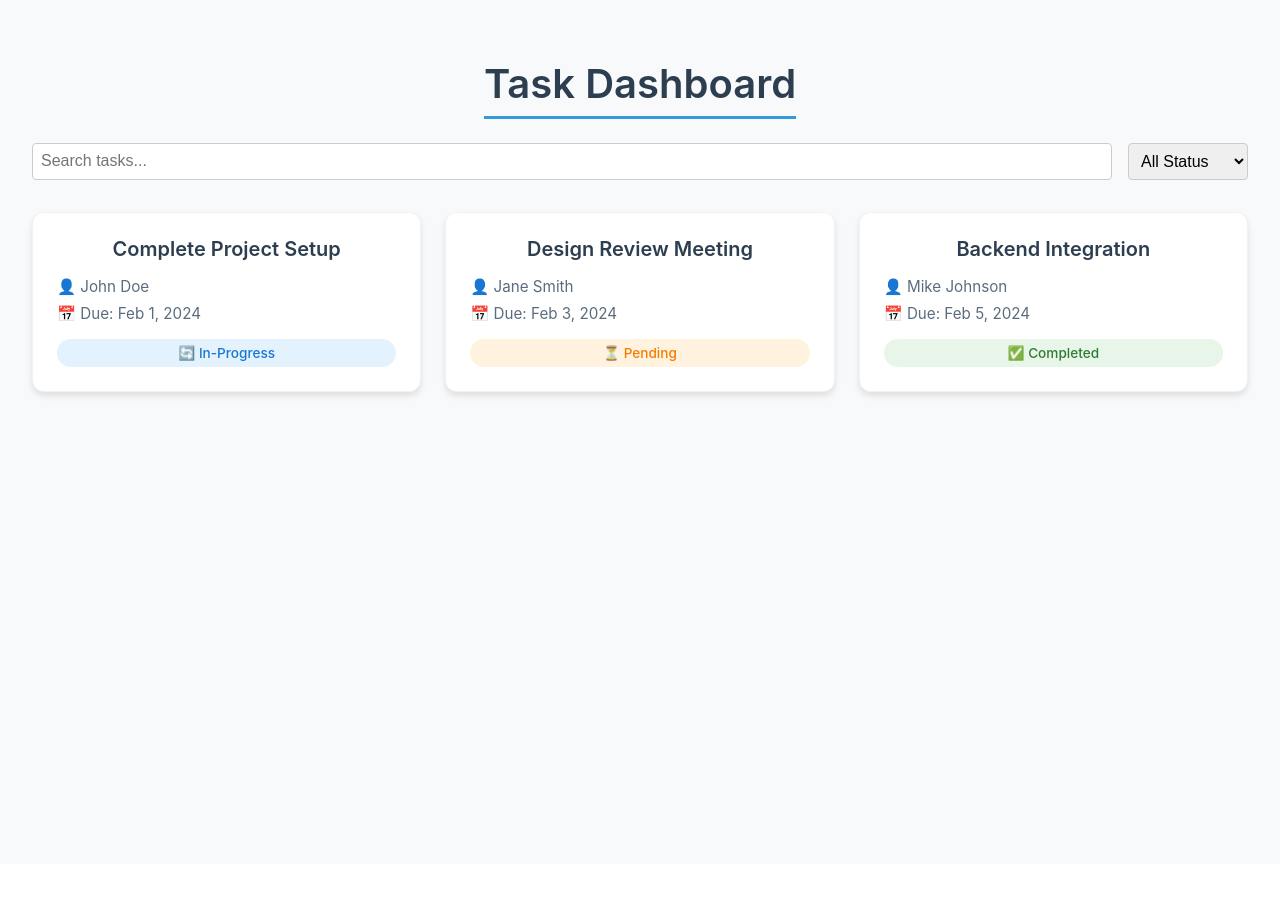
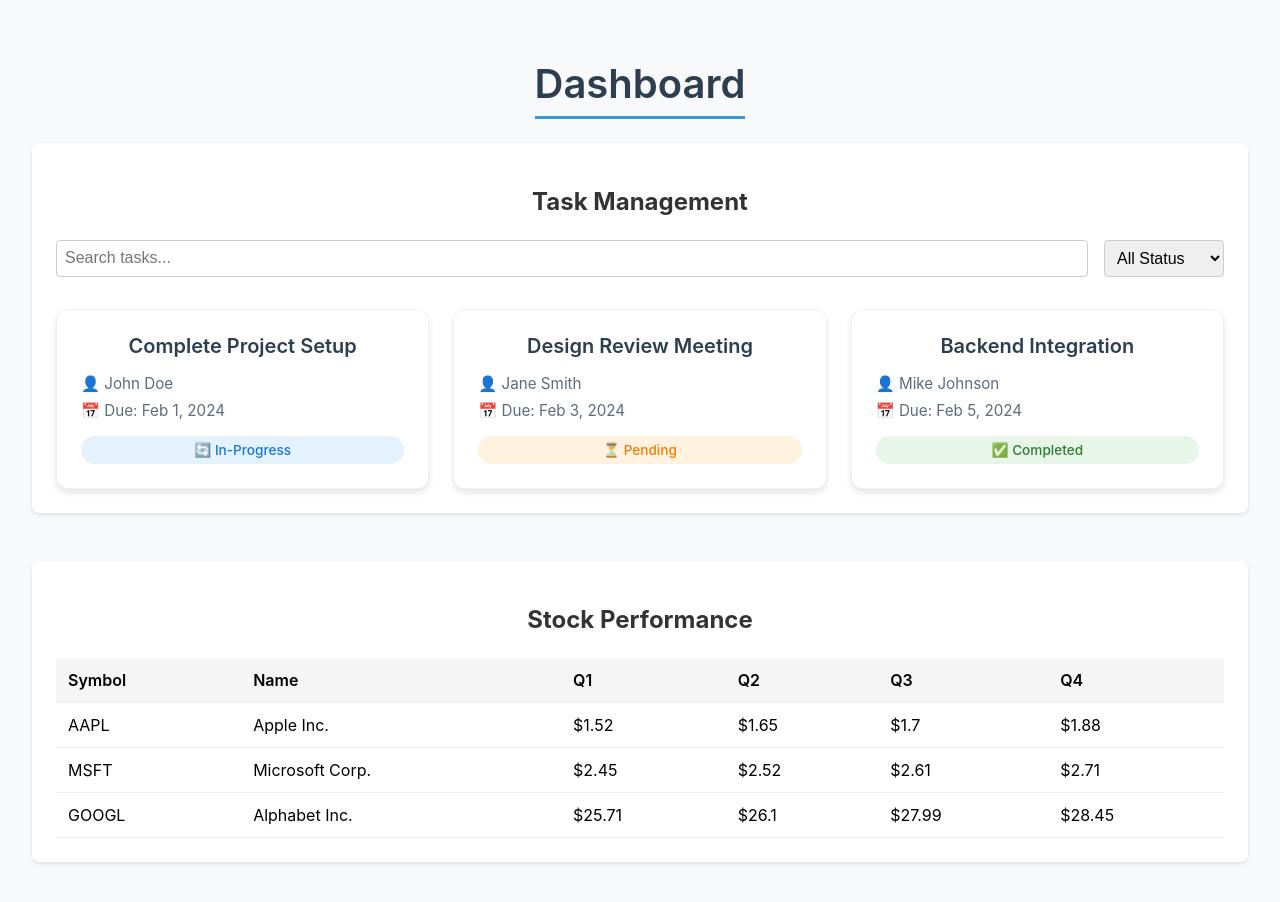
Before and after one commit to birendrabpl/React-Course, a React (Create React App) app: page / in a window 1280 px wide. Shown: the top 902 px of the page. Before the commit the page ends 864 px from the top, so only its background shows below. Built offline with nearby package versions, Linux system fonts and the light colour scheme.

Commit message:
Added a new stock Table section for listing results

```diff
--- a/src/components/Dashboard.css
+++ b/src/components/Dashboard.css
@@ -1,5 +1,5 @@
 .dashboard {
-  padding: 32px;
+  padding: 2rem;
   max-width: 1400px;
   margin: 0 auto;
   background-color: #f8f9fa;
@@ -118,6 +118,23 @@
   padding: 2rem;
 }
 
+section {
+  margin-bottom: 3rem;
+}
+
+.tasks-section,
+.stocks-section {
+  background: white;
+  border-radius: 8px;
+  padding: 1.5rem;
+  box-shadow: 0 2px 4px rgba(0,0,0,0.1);
+}
+
+h2 {
+  margin-bottom: 1.5rem;
+  color: #333;
+}
+
 @media (max-width: 768px) {
   .dashboard {
     padding: 16px;
--- a/src/components/Dashboard.js
+++ b/src/components/Dashboard.js
@@ -1,6 +1,8 @@
 import React, { useState, useMemo } from 'react';
 import { TaskCard } from './TaskCard/TaskCard';
+import { StockTable } from './StockTable/StockTable';
 import { tasks } from '../data/tasks';
+import { stocks } from '../data/stocks';
 import './Dashboard.css';
 
 export const Dashboard = () => {
@@ -21,8 +23,10 @@ export const Dashboard = () => {
 
   return (
     <div className="dashboard">
-      <h1>Task Dashboard</h1>
+      <h1>Dashboard</h1>
 
+      <section className="tasks-section">
+        <h2>Task Management</h2>
         <div className="dashboard-controls">
           <input
             type="text"
@@ -57,6 +61,11 @@ export const Dashboard = () => {
             )}
           </div>
         )}
+      </section>
+
+      <section className="stocks-section">
+        <StockTable stocks={stocks} />
+      </section>
     </div>
   );
 };
--- /dev/null
+++ b/src/components/StockTable/StockTable.css
@@ -0,0 +1,21 @@
+.stock-table {
+  width: 100%;
+  border-collapse: collapse;
+  margin-top: 1rem;
+}
+
+.stock-table th,
+.stock-table td {
+  padding: 0.75rem;
+  text-align: left;
+  border-bottom: 1px solid #eee;
+}
+
+.stock-table th {
+  background-color: #f5f5f5;
+  font-weight: 600;
+}
+
+.stock-table tr:hover {
+  background-color: #f9f9f9;
+}
--- /dev/null
+++ b/src/components/StockTable/StockTable.js
@@ -0,0 +1,49 @@
+import React from 'react';
+import PropTypes from 'prop-types';
+import './StockTable.css';
+
+export const StockTable = ({ stocks }) => {
+  return (
+    <div className="stock-table-container">
+      <h2>Stock Performance</h2>
+      <table className="stock-table">
+        <thead>
+          <tr>
+            <th>Symbol</th>
+            <th>Name</th>
+            <th>Q1</th>
+            <th>Q2</th>
+            <th>Q3</th>
+            <th>Q4</th>
+          </tr>
+        </thead>
+        <tbody>
+          {stocks.map(stock => (
+            <tr key={stock.id}>
+              <td>{stock.symbol}</td>
+              <td>{stock.name}</td>
+              <td>${stock.q1}</td>
+              <td>${stock.q2}</td>
+              <td>${stock.q3}</td>
+              <td>${stock.q4}</td>
+            </tr>
+          ))}
+        </tbody>
+      </table>
+    </div>
+  );
+};
+
+StockTable.propTypes = {
+  stocks: PropTypes.arrayOf(
+    PropTypes.shape({
+      id: PropTypes.number.isRequired,
+      symbol: PropTypes.string.isRequired,
+      name: PropTypes.string.isRequired,
+      q1: PropTypes.number.isRequired,
+      q2: PropTypes.number.isRequired,
+      q3: PropTypes.number.isRequired,
+      q4: PropTypes.number.isRequired,
+    })
+  ).isRequired,
+};
--- /dev/null
+++ b/src/data/stocks.js
@@ -0,0 +1,29 @@
+export const stocks = [
+  {
+    id: 1,
+    symbol: 'AAPL',
+    name: 'Apple Inc.',
+    q1: 1.52,
+    q2: 1.65,
+    q3: 1.70,
+    q4: 1.88
+  },
+  {
+    id: 2,
+    symbol: 'MSFT',
+    name: 'Microsoft Corp.',
+    q1: 2.45,
+    q2: 2.52,
+    q3: 2.61,
+    q4: 2.71
+  },
+  {
+    id: 3,
+    symbol: 'GOOGL',
+    name: 'Alphabet Inc.',
+    q1: 25.71,
+    q2: 26.10,
+    q3: 27.99,
+    q4: 28.45
+  }
+];
```
Lines whose indentation alone changed are shown as unchanged.
